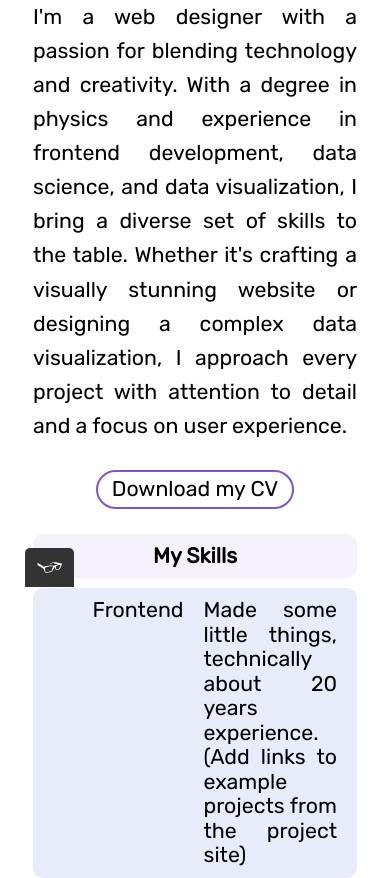
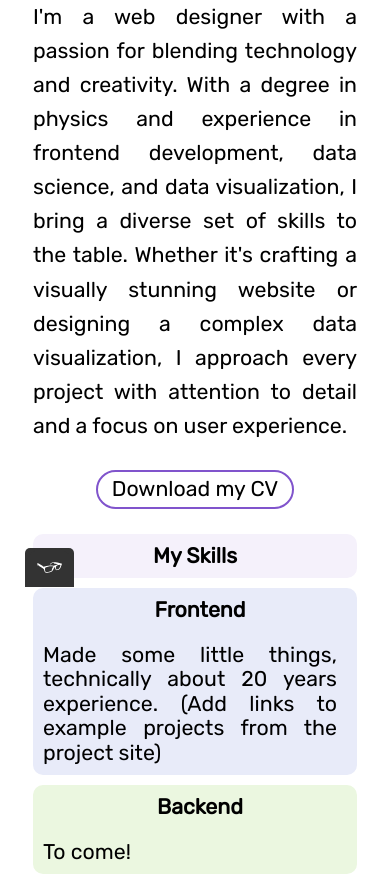
Before and after one commit to KatGaertner/portfolio-page, a plain HTML site: page about.htm in a window 390 px wide. Shown: the part 257-1135 px from the top of the page. Drawn offline with nearby package versions, Linux system fonts and the light colour scheme.

Commit message:
made about table responsive

```diff
--- a/css/styles.css
+++ b/css/styles.css
@@ -517,7 +517,20 @@ textarea:focus {
     }
 }
 
-
+@media all and (max-width: 450px) {
+    .about-table td {
+        display: block;
+    }
+    .about-table td:first-child {
+        text-align: center;
+        border-radius: 10px 10px 0 0;
+        font-weight: var(--fontweight-bold);
+    }
+    .about-table td:last-child {
+        text-align: justify;
+        border-radius: 0 0 10px 10px;
+    }
+}
 
 /* fix for scrollbar messing up the centering */
 /* https://developer.mozilla.org/en-US/docs/Web/CSS/scrollbar-gutter */
```
